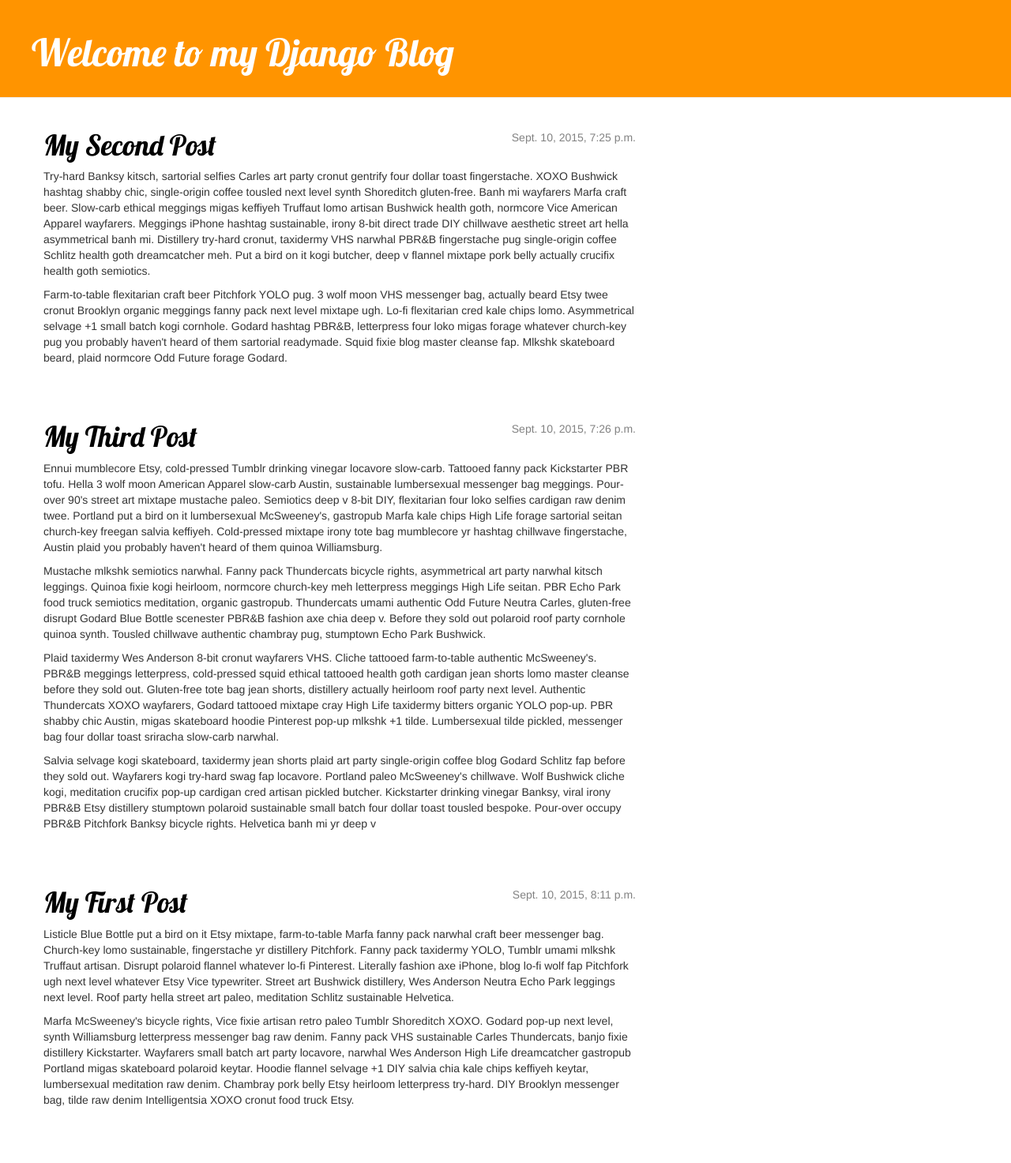
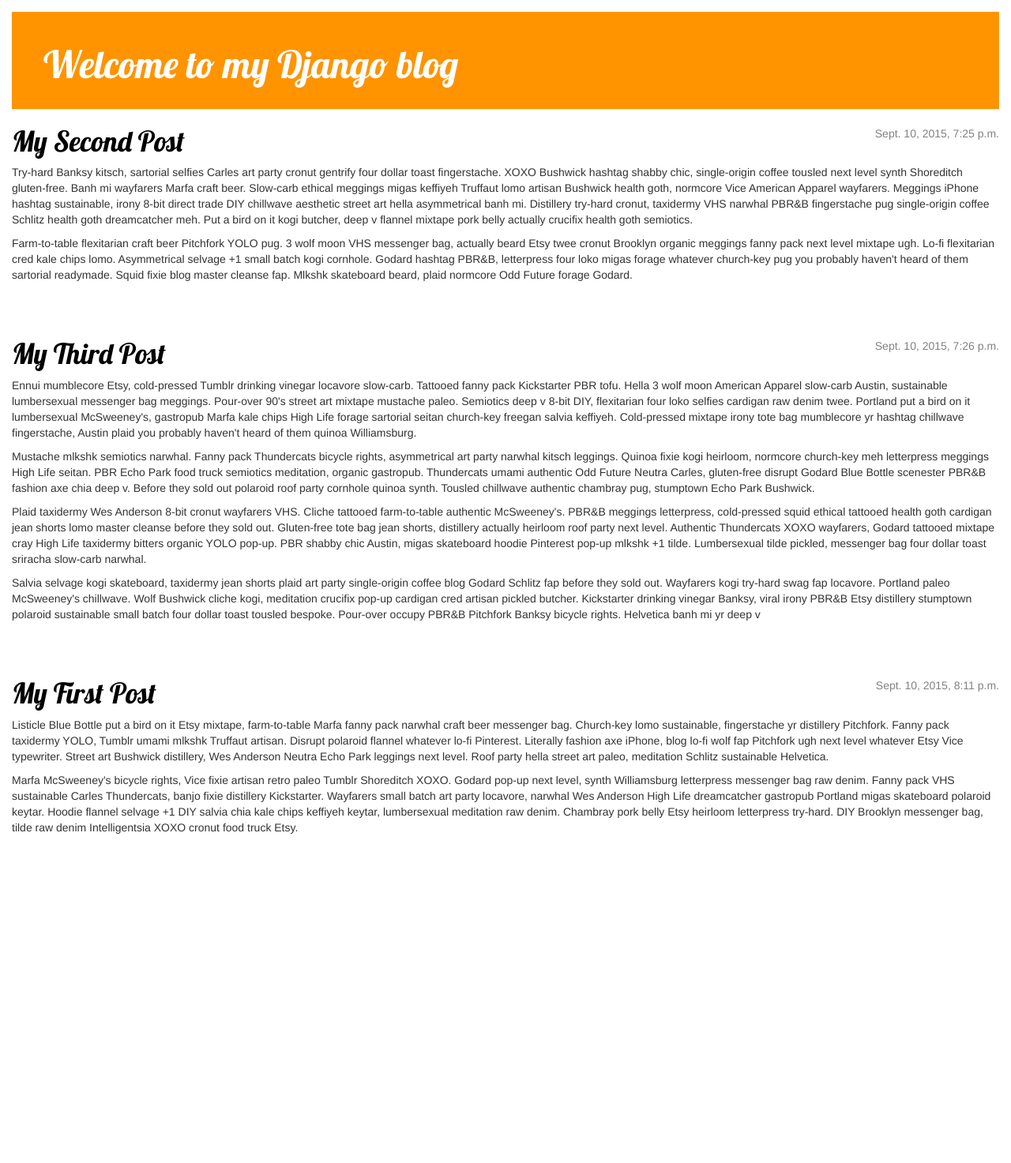
Before and after one commit to jessecodesportland/Django_Capstone, a Django app: page / in a window 1280 px wide. Shown: the whole page at 79% size. After the commit the page ends 1056 px from the top, so only its background shows below. Run offline with Django 3.2, Linux system fonts and the light colour scheme; data comes from the database, SQL or seed files in the repository; some libraries are stand-ins or nearby versions.

Commit message:
modified CSS more

```diff
--- a/blog/static/css/blog.css
+++ b/blog/static/css/blog.css
@@ -3,7 +3,9 @@ h1 a {
     font-family: 'Lobster';
 }
 
-
+body {
+	padding: 15px;
+}
 
 .page-header {
     background-color: #ff9400;
--- /dev/null
+++ b/blog/templates/blog/base.html
@@ -0,0 +1,18 @@
+{% load staticfiles %}
+<!DOCTYPE html>
+	<html lang="en">
+	<head>
+		<link rel="stylesheet" href="//maxcdn.bootstrapcdn.com/bootstrap/3.2.0/css/bootstrap.min.css">
+<link rel="stylesheet" href="//maxcdn.bootstrapcdn.com/bootstrap/3.2.0/css/bootstrap-theme.min.css">
+<link rel="stylesheet" href="{% static "css/blog.css" %}">
+<link href="http://fonts.googleapis.com/css?family=Lobster&subset=latin,latin-ext" rel="stylesheet" type="text/css">
+		<meta charset="UTF-8">
+		<title>Baconator</title>
+	</head>
+	<body>
+		{% block content %}
+    {% endblock %}
+
+
+	</body>
+	</html>
--- a/blog/templates/blog/post_list.html
+++ b/blog/templates/blog/post_list.html
@@ -1,23 +1,11 @@
-{% load staticfiles %}
-<!DOCTYPE html>
-	<html lang="en">
-	<head>
-		<link rel="stylesheet" href="//maxcdn.bootstrapcdn.com/bootstrap/3.2.0/css/bootstrap.min.css">
-<link rel="stylesheet" href="//maxcdn.bootstrapcdn.com/bootstrap/3.2.0/css/bootstrap-theme.min.css">
-<link rel="stylesheet" href="{% static "css/blog.css" %}">
-<link href="http://fonts.googleapis.com/css?family=Lobster&subset=latin,latin-ext" rel="stylesheet" type="text/css">
-		<meta charset="UTF-8">
-		<title>Baconator</title>
-	</head>
-	<body>
+{% extends "blog/base.html" %}
+
+{% block content %}
 <div class="page-header">
-    		<h1><a href="/">Welcome to my Django Blog</a></h1>
+    	<h1>Welcome to my Django blog</h1>
     </div>
+    {% for post in posts %}
 
-<div class="content container">
-    <div class="row">
-        <div class="col-md-8">
-            {% for post in posts %}
         <div class="post">
             <div class="date">
                 {{ post.published_date }}
@@ -26,10 +14,4 @@
             <p>{{ post.text|linebreaks }}</p>
         </div>
     {% endfor %}
-        </div>
-    </div>
-</div>
-
-
-	</body>
-	</html>
+{% endblock content %}
```
Lines whose indentation alone changed are shown as unchanged.
